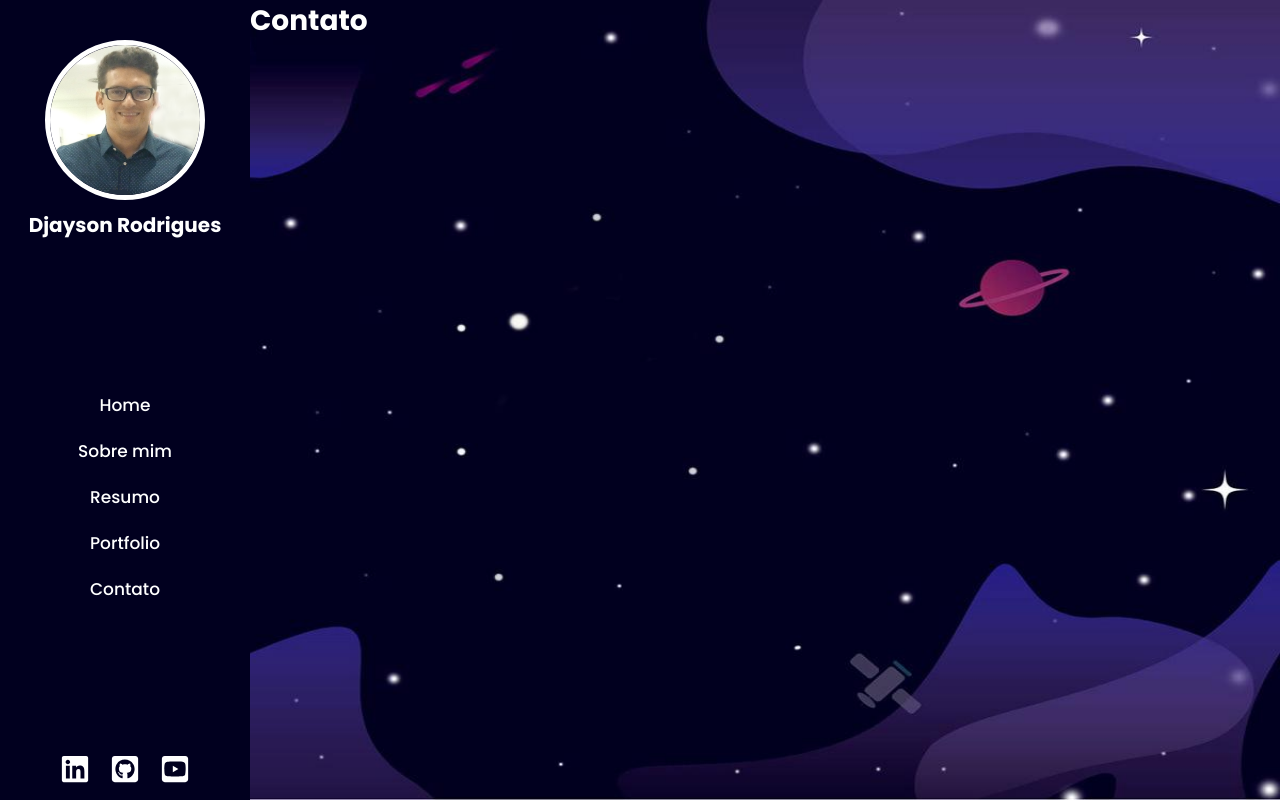
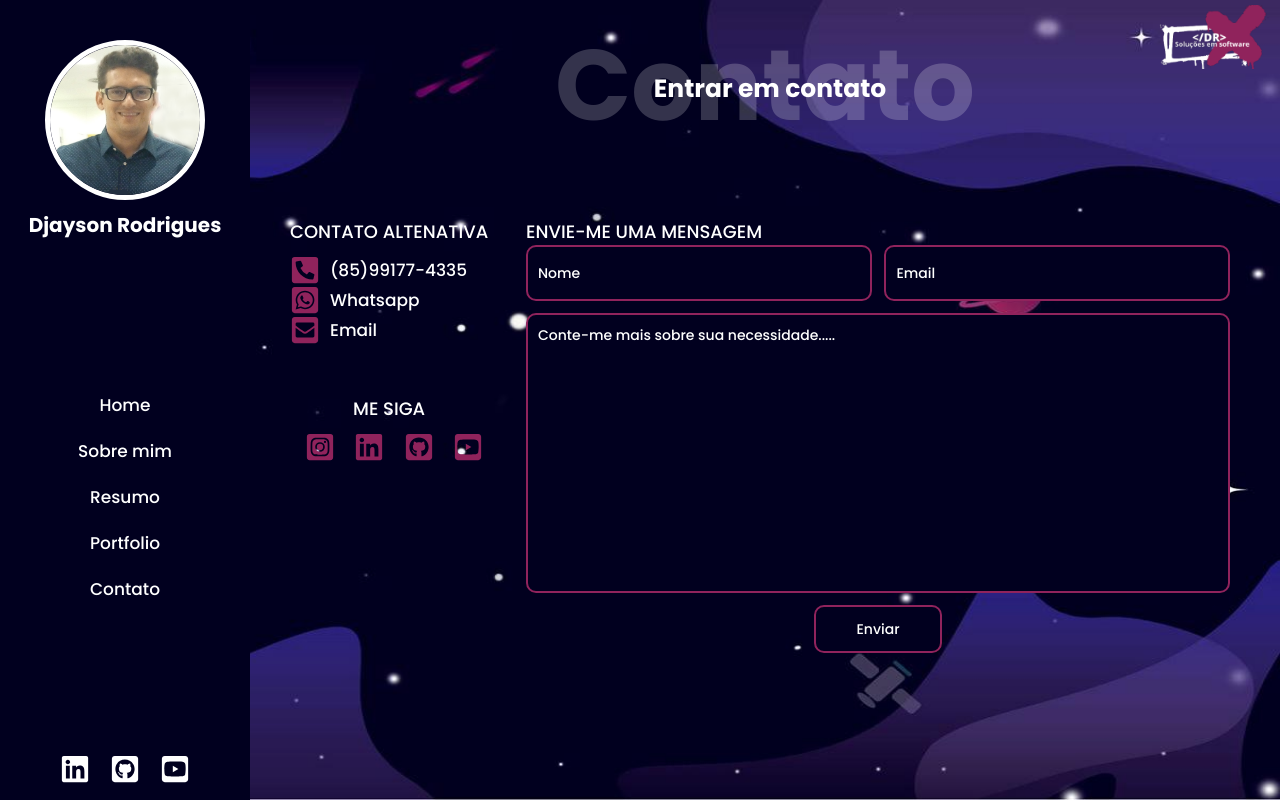
Before and after one commit to Djaysson/Portfolio, a React (Create React App) app: page /contato in a window 1280 px wide. Built offline with nearby package versions, Linux system fonts and the light colour scheme; the HTML template or start-up script is replaced by a standard one.

Commit message:
creating the contact page

```diff
--- a/src/components/header/index.js
+++ b/src/components/header/index.js
@@ -23,19 +23,19 @@ function Header() {
             <Footer>
                 <span>
 
-                    <a href="https://www.linkedin.com/in/djaysonrodrigues" target="_blank" rel="noopener noreferrer">
+                    <a href="https://www.linkedin.com/in/djaysonrodrigues" target="blank" rel="noopener noreferrer">
                         <FaLinkedin size={30} color="#FFF" />
                     </a>
                 </span>
                 <span>
-                    <a href="https://github.com/Djaysson" target="_blank" rel="noopener noreferrer">
+                    <a href="https://github.com/Djaysson" target="blank" rel="noopener noreferrer">
                         <FaGithubSquare size={30} color="#FFF" />
 
                     </a>
 
                 </span>
                 <span>
-                    <a href="https://www.youtube.com/channel/UCAkanB0GDpy5UfRQnU2zbBg" target="_blank" rel="noopener noreferrer">
+                    <a href="https://www.youtube.com/channel/UCAkanB0GDpy5UfRQnU2zbBg" target="blank" rel="noopener noreferrer">
                         <FaYoutubeSquare size={30} color="#FFF" />
 
                     </a>
--- a/src/components/header/styles.js
+++ b/src/components/header/styles.js
@@ -49,8 +49,11 @@ export const Links = styled(Link)`
    text-decoration:none;
    font-weight: 500;
    color: #FFFFFF;
-   transition:  color 0.2s;
+   transition: opacity color 0.2s;
     &:hover{
+      opacity: 0.4;
+  }
+    &:focus{
     color: #90235C;
   }
 `;
--- a/src/pages/contato/index.js
+++ b/src/pages/contato/index.js
@@ -1,10 +1,87 @@
 import React from 'react';
-
-// import { Container } from './styles';
+import HeaderLogo from '../../components/headerLogo/index'
+import { Container, Title, Section, ContainerContato, ContainerForm, Button } from './styles';
+import {
+    FaWhatsappSquare,
+    FaPhoneSquareAlt,
+    FaEnvelopeSquare,
+    FaInstagramSquare,
+    FaLinkedin,
+    FaGithubSquare,
+    FaYoutubeSquare
+} from 'react-icons/fa';
 
 function Contato() {
     return (
-        <h1>Contato</h1>
+        <Container>
+            <HeaderLogo />
+            <Title>
+                <strong>Contato</strong>
+                <span>Entrar em contato</span>
+            </Title>
+            <Section>
+                <ContainerContato>
+                    <div>
+                        <h1>Contato altenativa</h1>
+                        <ul>
+                            <li>
+
+                                <FaPhoneSquareAlt size={30} color="#90235C" />
+                                <a target="blank" href="tel:(85)99177-4335">(85)99177-4335</a>
+
+                            </li>
+                            <li>
+                                <FaWhatsappSquare size={30} color="#90235C" />
+                                <a target="blank" href={'https://api.whatsapp.com/send?phone=5585991774335'}>Whatsapp</a>
+
+                            </li>
+                            <li>
+                                <FaEnvelopeSquare size={30} color="#90235C" />
+                                <a target="blank" href="mailto:djayson.dev@gmail.com">Email</a>
+                            </li>
+                        </ul>
+                    </div>
+                    <div>
+                        <h1>Me siga</h1>
+                        <ul>
+                            <li>
+                                <a target="blank" href="https://instagram.com/djayson_alves">
+                                    <FaInstagramSquare size={30} color="#90235C" />
+                                </a>
+                            </li>
+                            <li>
+
+                                <a target="blank" href="https://www.linkedin.com/in/djaysonrodrigues">
+                                    <FaLinkedin size={30} color="#90235C" />
+                                </a>
+                            </li>
+                            <li>
+
+                                <a target="blank" href="https://github.com/Djaysson">
+                                    <FaGithubSquare size={30} color="#90235C" />
+                                </a>
+                            </li>
+                            <li>
+
+                                <a target="blank" href="https://www.youtube.com/channel/UCAkanB0GDpy5UfRQnU2zbBg">
+                                    <FaYoutubeSquare size={30} color="#90235C" />
+                                </a>
+                            </li>
+                        </ul>
+                    </div>
+                </ContainerContato>
+                <ContainerForm action="">
+                    <label>Envie-me uma mensagem</label>
+                    <div>
+                        <input type="text" id="name" name="name" placeholder="Nome" required />
+                        <input type="email" id="email" name="email" placeholder="Email" required />
+                    </div>
+                    <textarea name="message" id="message" placeholder="Conte-me mais sobre sua necessidade....." required />
+                    <Button id="button" type="submit" value="Enviar" />
+
+                </ContainerForm>
+            </Section>
+        </Container>
     );
 }
 
--- /dev/null
+++ b/src/pages/contato/styles.js
@@ -0,0 +1,181 @@
+import styled from 'styled-components';
+
+export const Container = styled.div`
+  width: 100vw;
+  height: 100vh;
+`;
+export const Title = styled.header`
+   margin-top: -70px;
+  display: flex;
+  justify-content: center;
+strong{
+    position: absolute;
+    font-size: 100px;
+    font-weight: bold;
+    text-align: center;
+    opacity:0.2 ;
+}
+span{
+    position: relative;
+    text-align: center;
+    font-size: 25px;
+    font-weight: 700;
+    top: 60px;
+    bottom: 40px;
+    left: 5px;
+    right: 95px;
+}
+
+`;
+export const Section = styled.section`
+  display: flex;
+  flex-direction: row;
+  justify-content: space-between;
+  margin-top: 150px;
+  padding: 20px;
+  animation: fadeIn;
+  animation-duration: 1s;
+
+`;
+export const ContainerContato = styled.div`
+
+display: flex;
+flex-direction: column;
+
+div:first-child{
+    margin-left: 20px;
+
+   h1{
+    font-size: 18px;
+    font-weight: 500;
+    padding-bottom: 10px;
+    text-transform: uppercase;
+    }
+   ul{
+    list-style: none;
+    display: flex;
+    flex-direction: column;
+   }
+   li{
+    display: flex;
+    align-items: center;
+    transition: opacity 0.2s;
+    &:hover{
+    opacity: 0.4;
+
+  }
+
+    a{
+    margin-left: 10px;
+    font-size: 17px;
+    font-weight: 500;
+    }
+   }
+
+}
+
+div:last-child{
+    margin-left: 20px;
+
+   h1{
+    text-align: center;
+    font-size: 18px;
+    font-weight: 500;
+    text-transform: uppercase;
+    margin-top: 50px;
+    padding-bottom: 10px;
+    }
+   ul{
+    list-style: none;
+    display: flex;
+    flex-direction: row;
+   }
+   li{
+    display: flex;
+    align-items: center;
+    margin: auto;
+    transition: opacity 0.2s;
+    &:hover{
+    opacity: 0.4;
+
+  }
+
+    a{
+    margin-left: 10px;
+
+    }
+   }
+
+}
+
+`;
+export const ContainerForm = styled.form`
+  display: flex;
+  flex-direction: column;
+  margin-right: 30px;
+  width: 55vw;
+  label{
+    font-size: 18px;
+    font-weight: 500;
+   text-transform: uppercase;
+  }
+  div{
+   display: flex;
+   flex-direction: row;
+   justify-content: space-between;
+
+   input{
+   border: 2px solid #90235C;
+   background: #01001F;
+   width: 27vw;
+   height: 7vh;
+   padding-left: 10px;
+   border-radius: 10px;
+   margin-bottom: 12px;
+   transition:  border 0.2s;
+    &::placeholder{
+      color: #FFF;
+      font-weight: 500;
+    }
+    &:focus{
+      border: 4px solid #90235C;
+
+  }
+   }
+  }
+
+  textarea{
+    resize: none;
+    width: 55vw;
+    height: 35vh;
+    border: 2px solid #90235C;
+    background: #01001F;
+    padding: 10px;
+    margin-bottom: 12px;
+    border-radius: 10px;
+    transition:  border 0.2s;
+   &::placeholder{
+      color: #FFF;
+      font-weight: 500;
+    }
+    &:focus{
+      border: 4px solid #90235C;
+
+  }
+  }
+`;
+export const Button = styled.input`
+  width: 10vw;
+  height: 6vh;
+  margin: auto;
+  border: 2px solid #90235C;
+  border-radius: 10px;
+  font-weight: 500;
+  background: #01001F;
+  transition:  height border 0.2s;
+    &:hover{
+      border: 4px solid #90235C;
+      height: 7vh;
+  }
+
+`;
--- a/src/pages/home/styles.js
+++ b/src/pages/home/styles.js
@@ -35,7 +35,7 @@ export const Button = styled(Link)`
       margin: 10px;
       transition: border 0.2s;
     &:hover{
-      border: 5px solid #90235C;
+      border: 4px solid #90235C;
   }
   }
 `;
--- a/src/pages/sobre/styles.js
+++ b/src/pages/sobre/styles.js
@@ -37,7 +37,7 @@ export const Section = styled.section`
   flex-direction: row;
   margin-top: 160px;
   animation: fadeIn;
-  animation-duration: 2s;
+  animation-duration: 1s;
 
  div{
     flex-direction: column;
@@ -96,9 +96,10 @@ justify-content: center;
       font-size: 20px;
       padding: 5px;
       margin: 5px;
-      transition: border 0.2s;
+      transition:width border 0.2s;
     &:hover{
-      border: 5px solid #90235C;
+      border: 4px solid #90235C;
+      width: 26vw;
   }
   }
 `;
--- a/src/styles/global.js
+++ b/src/styles/global.js
@@ -16,7 +16,7 @@ export default createGlobalStyle`
       background-size:100vw 100vh;
       -webkit-font-smoothing: antialiased;
   }
-  body,input, button{
+  body,input, button,label,textarea{
       font: 14px Poppins,sans-serif;
       color: #FFF;
   }
```
